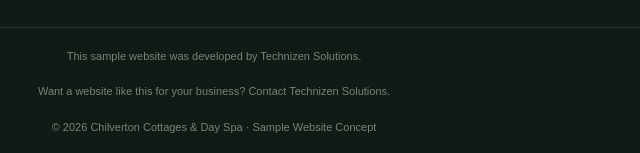
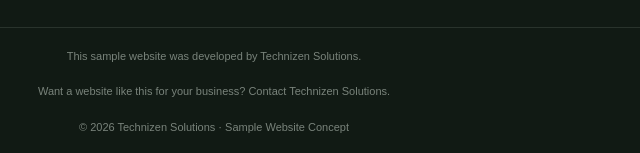
Before and after one commit to technizen-in/hello-world, a plain HTML site: page index.html in a window 1280 px wide. Shown: the part 7378-7531 px from the top of the page, 426-1066 px from the left. Drawn offline with Linux system fonts and the light colour scheme.

Commit message:
Update index.html

```diff
--- a/index.html
+++ b/index.html
@@ -2284,7 +2284,7 @@ footer{
 
         <br><br>
 
-        © 2026 Chilverton Cottages & Day Spa · Sample Website Concept
+        © 2026 Technizen Solutions · Sample Website Concept
 
     </div>
 
```
